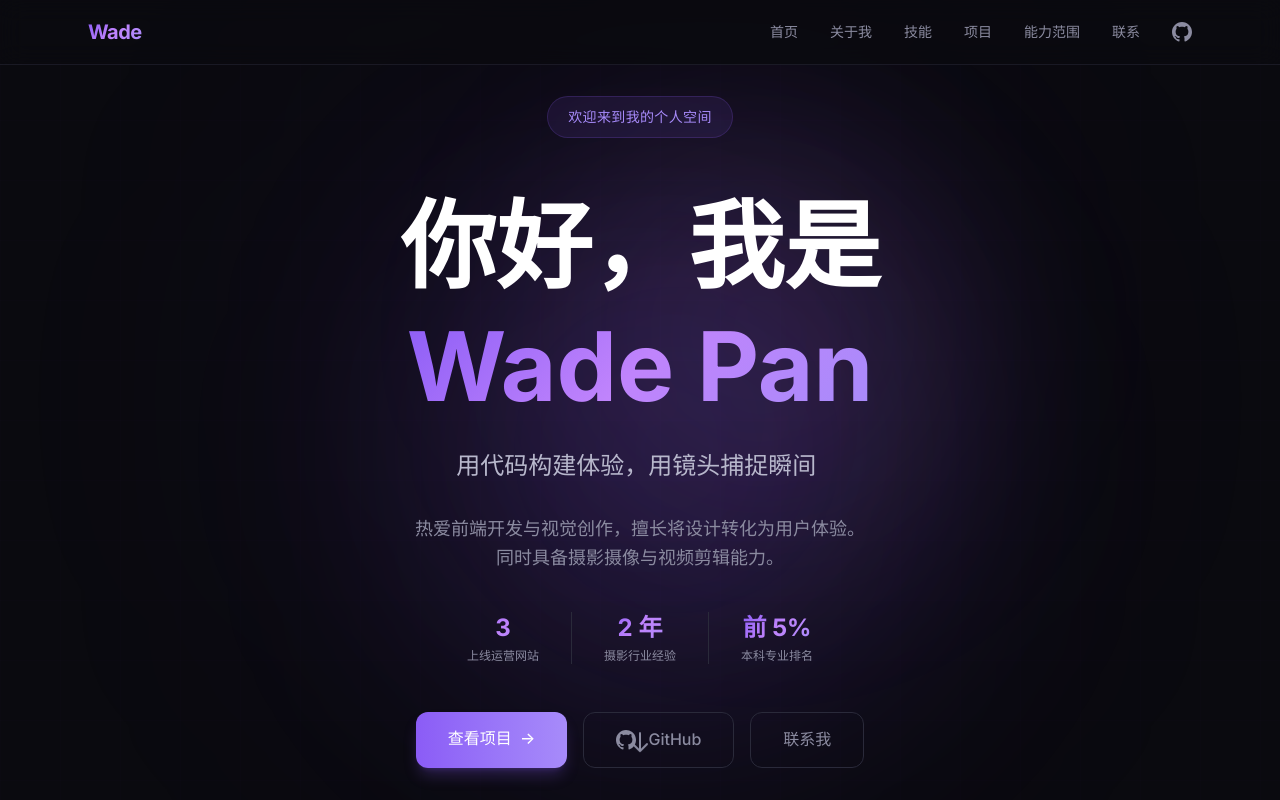
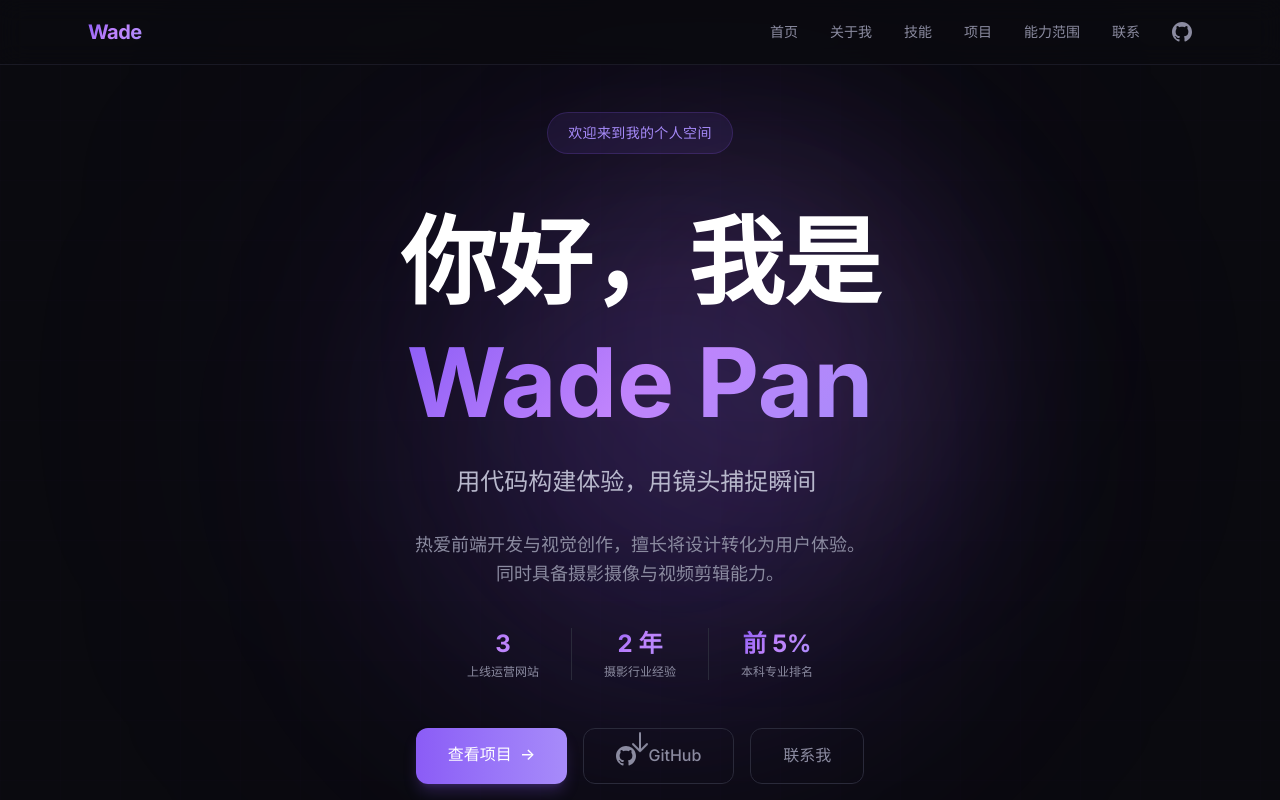
Before and after one commit to WadePan1017/portfolio, a Vue app: page / in a window 1280 px wide. Shown: the top 800 px of the page. Built offline with nearby package versions, Linux system fonts and the light colour scheme.

Commit message:
fix: Hero顶部间距增大，远离导航栏

```diff
--- a/src/components/Hero.vue
+++ b/src/components/Hero.vue
@@ -23,7 +23,7 @@ onMounted(() => {
 </script>
 
 <template>
-  <section id="hero" class="min-h-screen flex items-center justify-center relative overflow-hidden pt-16">
+  <section id="hero" class="min-h-screen flex items-center justify-center relative overflow-hidden pt-24">
     <!-- 极光背景光晕 -->
     <div class="absolute inset-0">
       <div class="absolute top-1/4 left-1/3 w-[500px] h-[500px] bg-primary/15 rounded-full blur-[120px]"></div>
```
